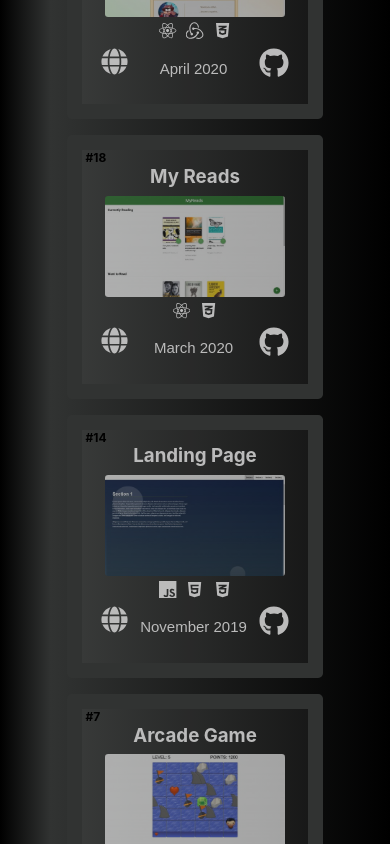
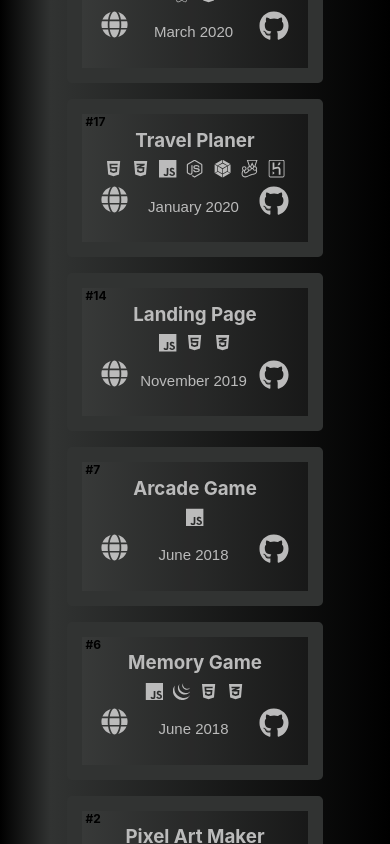
Before and after one commit to JakaPresecnik/ma-landing-page, a React (Create React App) app: page /ma-landing-page/works in a window 390 px wide. Shown: the part 1360-2204 px from the top of the page. Built offline with nearby package versions, Linux system fonts and the light colour scheme.

Commit message:
added some media queries

```diff
--- a/src/projects.js
+++ b/src/projects.js
@@ -5,8 +5,9 @@ import arcadegame from './img/arcadegame.jpg';
 import landingpage from './img/landingpage.jpg';
 import myreads from './img/myreads.jpg';
 import wouldyourather from './img/wouldyourather.jpg';
+import travelplaner from './img/travelplaner.jpg';
 import { FaEthereum, FaHtml5, FaCss3Alt, FaReact } from "react-icons/fa";
-import { SiMocha, SiBootstrap, SiJavascript, SiJquery, SiRedux } from "react-icons/si";
+import { SiMocha, SiBootstrap, SiJavascript, SiJquery, SiRedux, SiNodeDotJs, SiWebpack, SiHeroku, SiJest } from "react-icons/si";
 
 const projects = [
     {   id: 25,
@@ -47,6 +48,23 @@ const projects = [
         date: 'March 2020',
         linkUrl: 'https://jakapresecnik.github.io/my-reads/',
         linkGithub: 'https://github.com/JakaPresecnik/my-reads'
+    },
+    {
+        id: 17,
+        name: 'Travel Planer',
+        screenshot: travelplaner,
+        techUsed: [
+            {name: 'HTML', icon: FaHtml5},
+            {name:'SCSS', icon: FaCss3Alt},
+            {name: 'Javascript', icon: SiJavascript},
+            {name: 'Node.js', icon: SiNodeDotJs},
+            {name: 'Webpack', icon: SiWebpack},
+            {name: 'Jest', icon: SiJest},
+            {name: 'Heroku', icon: SiHeroku}
+        ],
+        date: 'January 2020',
+        linkUrl: 'https://jaka-travel-app.herokuapp.com/',
+        linkGithub: 'https://github.com/JakaPresecnik/travel_planner'
     },
     {
         id: 14,
--- a/src/styles/aboot.css
+++ b/src/styles/aboot.css
@@ -71,6 +71,20 @@
     width: 100%;
     opacity: 0.6;
 }
+@media only screen and (max-width: 440px) {
+    .certificate img {
+      display: none;
+    }
+    .certificate {
+      width: 100%;
+      max-width: 100%;
+      height: 3em;
+    }
+    .certificate h5 {
+        display: inline-block;
+        line-height: 1.5em;
+    }
+  }
 .zoomIn {
     cursor: zoom-out !important;
     position: absolute;
--- a/src/styles/lines.css
+++ b/src/styles/lines.css
@@ -94,3 +94,8 @@ h3 {
   max-width: 300px;
   opacity: 0.6;
 }
+@media only screen and (max-width: 540px) {
+  .project img {
+    display: none;
+  }
+}
```
Also changed, not shown: src/img/travelplaner.jpg (added).
